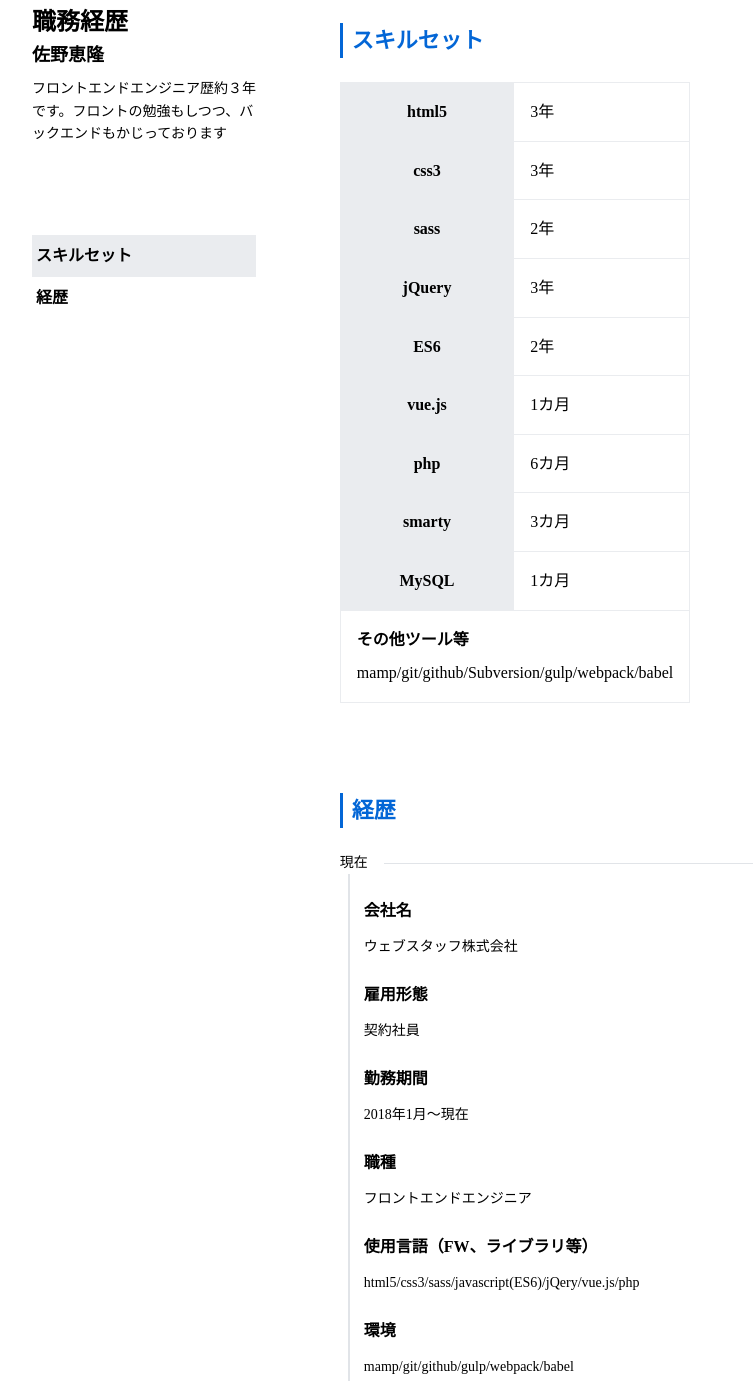
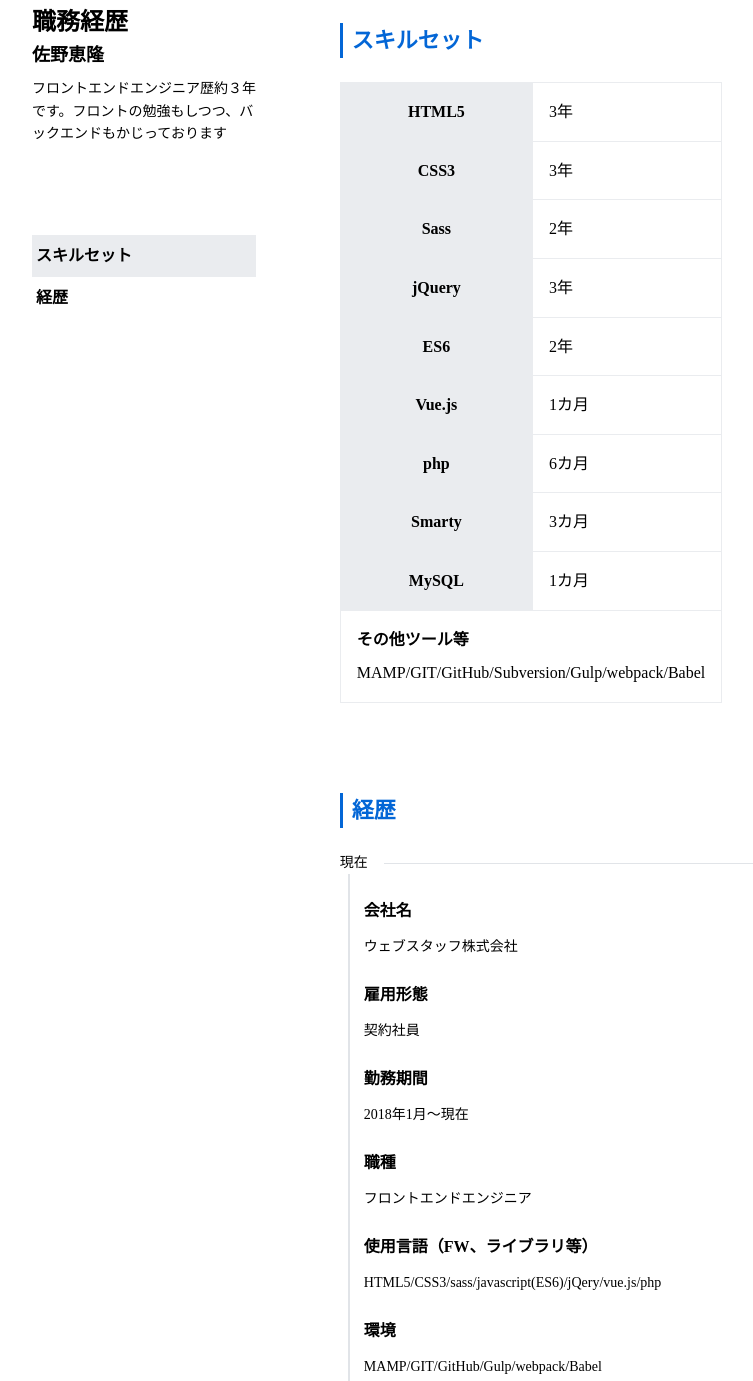
Before and after one commit to yoosaa/duty_career_document, a plain HTML site: page index.html in a window 1280 px wide. Shown: the part 37-1418 px from the top of the page, without its empty margins (118-871 px from the left). Drawn offline with Linux system fonts and the light colour scheme.

Commit message:
名称を調整

```diff
--- a/index.html
+++ b/index.html
@@ -39,15 +39,15 @@
                         <table class="right-body__table">
                             <tbody>
                                 <tr class="table-rows">
-                                    <td class="table-left">html5</td>
+                                    <td class="table-left">HTML5</td>
                                     <td class="table-right">3年</td>
                                 </tr>
                                 <tr class="table-rows">
-                                    <td class="table-left">css3</td>
+                                    <td class="table-left">CSS3</td>
                                     <td class="table-right">3年</td>
                                 </tr>
                                 <tr class="table-rows">
-                                    <td class="table-left">sass</td>
+                                    <td class="table-left">Sass</td>
                                     <td class="table-right">2年</td>
                                 </tr>
                                 <tr class="table-rows">
@@ -59,7 +59,7 @@
                                     <td class="table-right">2年</td>
                                 </tr>
                                 <tr class="table-rows">
-                                    <td class="table-left">vue.js</td>
+                                    <td class="table-left">Vue.js</td>
                                     <td class="table-right">1カ月</td>
                                 </tr>
                                 <tr class="table-rows">
@@ -67,7 +67,7 @@
                                     <td class="table-right">6カ月</td>
                                 </tr>
                                 <tr class="table-rows">
-                                    <td class="table-left">smarty</td>
+                                    <td class="table-left">Smarty</td>
                                     <td class="table-right">3カ月</td>
                                 </tr>
                                 <tr class="table-rows">
@@ -78,7 +78,7 @@
                                     <td class="table-all" colspan="2">
                                         <h4 class="table-all__title">その他ツール等</h4>
                                         <p class="table-all__text">
-                                            mamp/git/github/Subversion/gulp/webpack/babel
+                                            MAMP/GIT/GitHub/Subversion/Gulp/webpack/Babel
                                         </p>
                                     </td>
                                 </tr>
@@ -104,9 +104,9 @@
                                 <h3 class="affiliation">職種</h3>
                                 <p class="affiliation-info">フロントエンドエンジニア</p>
                                 <h4 class="affiliation language">使用言語（FW、ライブラリ等）</h4>
-                                <p class="language-info affiliation-info">html5/css3/sass/javascript(ES6)/jQery/vue.js/php</p>
+                                <p class="language-info affiliation-info">HTML5/CSS3/sass/javascript(ES6)/jQery/vue.js/php</p>
                                 <h4 class="affiliation development_environment">環境</h4>
-                                <p class="development_environment-info affiliation-info">mamp/git/github/gulp/webpack/babel</p>
+                                <p class="development_environment-info affiliation-info">MAMP/GIT/GitHub/Gulp/webpack/Babel</p>
                                 <h4 class="affiliation overview">概要</h4>
                                 <p class="affiliation-info overview-info">
                                     ■担当フェーズ<br> ・設計（２年）
@@ -117,7 +117,7 @@
                                     <br> ページ作成、改修等の開発部分は基本的に1人で担当いたしましたので、機能等の部分について顧客と折衝することもありました。
                                     <br> 納期、機能は案件によってばらつきがありましたので、顧客の要望を汲み取りつつリソース等と照らし合わせ、実現できそうな提案をさせていただき、案件内容を確定しました。
                                     <br> 設計書などは現場にルールがありませんでしたので、必要に応じてエクセルなどで作成しました。
-                                    <br> 開発に関してましては、基本的に更新の発生するページの作成が多く、htmlのhead部分のテンプレートはありましたが、コンテンツそのもののテンプレートはありませんでしたので、htmlの構成や、どのようなデータ形式にすれば更新しやすそうか等を常に配慮の上、ほぼ１から開発し、必要に応じてCMSを作成したりしました。
+                                    <br> 開発に関してましては、基本的に更新の発生するページの作成が多く、HTMLのhead部分のテンプレートはありましたが、コンテンツそのもののテンプレートはありませんでしたので、HTMLの構成や、どのようなデータ形式にすれば更新しやすそうか等を常に配慮の上、ほぼ１から開発し、必要に応じてCMSを作成したりしました。
                                     <br> 割り込みの機能追加等によく追われておりましたので、粘り強さと判断力、対応力はそれなりに養われたかと思います。
                                 </p>
                             </div>
@@ -137,9 +137,9 @@
                                 <h3 class="affiliation">職種</h3>
                                 <p class="affiliation-info">バックエンドエンジニア</p>
                                 <h4 class="affiliation language">使用言語（FW、ライブラリ等）</h4>
-                                <p class="language-info affiliation-info">php7/smarty/html5/css3/Oracle</p>
+                                <p class="language-info affiliation-info">php7/smarty/HTML5/CSS3/Oracle</p>
                                 <h4 class="affiliation development_environment">環境</h4>
-                                <p class="development_environment-info affiliation-info">mamp/git/Subversion</p>
+                                <p class="development_environment-info affiliation-info">MAMP/GIT/Subversion</p>
                                 <h4 class="affiliation overview">概要</h4>
                                 <p class="affiliation-info overview-info">
                                     ■担当フェーズ<br> ・運用（半年）
@@ -164,15 +164,15 @@
                                 <h3 class="affiliation">職種</h3>
                                 <p class="affiliation-info">WEBオペレーター</p>
                                 <h4 class="affiliation language">使用言語（FW、ライブラリ等）</h4>
-                                <p class="language-info affiliation-info">html5/css3</p>
+                                <p class="language-info affiliation-info">HTML5/CSS3</p>
                                 <h4 class="affiliation development_environment">環境</h4>
-                                <p class="development_environment-info affiliation-info">mamp</p>
+                                <p class="development_environment-info affiliation-info">MAMP</p>
                                 <h4 class="affiliation overview">概要</h4>
                                 <p class="affiliation-info overview-info">
                                     ■担当フェーズ<br> ・運用
                                     <br><br> メディア系事業者にてニュース動画及び気象動画を編集、適正化・ニュース動画から静止画ファイルを作成・静止画、動画の各ファイルを転送・内容のチェック・公開サーバーへのアップロード・CMSを利用しての情報の更新等を担当いたしました
 
-                                    <br> html、cssの基本的な部分を身に着けることができました。
+                                    <br> HTML、CSSの基本的な部分を身に着けることができました。
                                 </p>
                             </div>
                             <h3 class="year"><span class="year-inner">2016年7月</span></h3>
```
